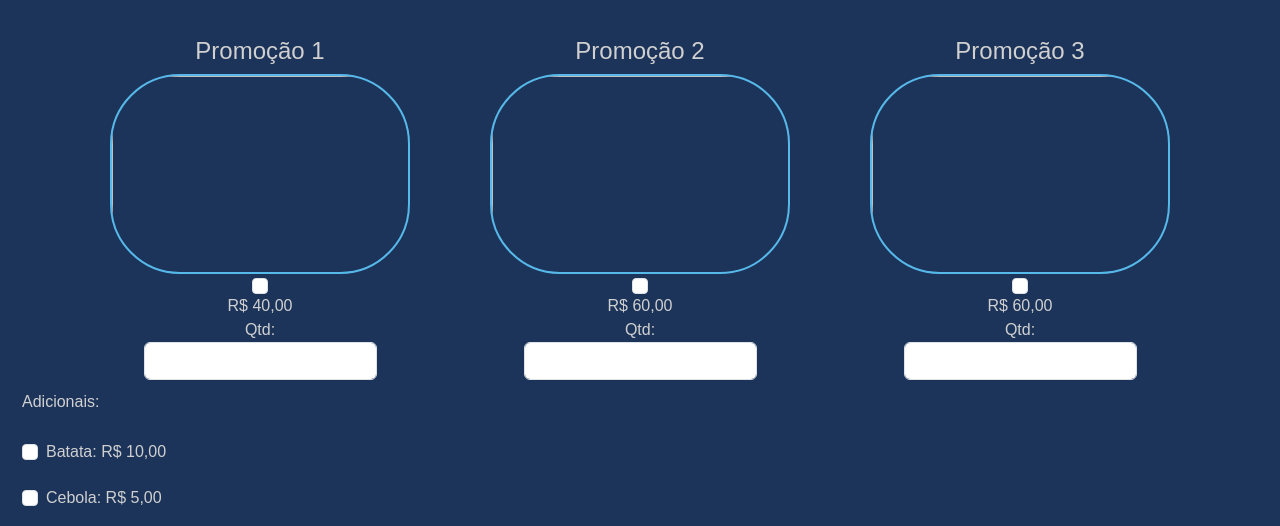
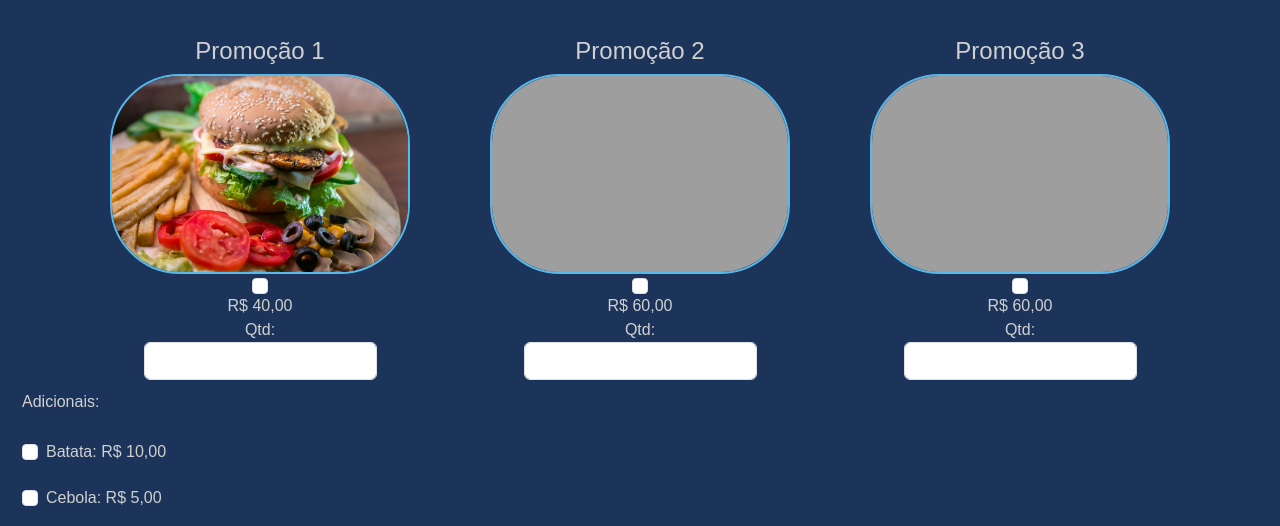
Before and after one commit to matzaldev/Bootstrap-Hamburgueria, a plain HTML site: page index.html in a window 1280 px wide. Shown: the part 274-800 px from the top of the page. Drawn offline with nearby package versions, Linux system fonts and the light colour scheme; the site is published under a folder, as on GitHub Pages, so addresses that start at the root find nothing.

Commit message:
Update index.html
Alterando o caminho das imagens

```diff
--- a/index.html
+++ b/index.html
@@ -42,7 +42,7 @@
                     <div class="row">
                         <div class="col-md-4 promo-titulo text-center">
                             <h4>Promoção 1</h4>
-                            <img src="/imgs/promo-1.jpg" alt="" height="200px" width="300px" class="img-promocao">
+                            <img src="imgs/promo-1.jpg" alt="" height="200px" width="300px" class="img-promocao">
                             <input class="form-check-input" type="checkbox" name="promocao-1" id="promo-1-check" value="40">
                                 <label class="form-check-label" for="promo-1-check">R$ 40,00</label>
                             <div class="form-group">
@@ -52,7 +52,7 @@
                         </div>
                         <div class="col-md-4 promo-titulo text-center">
                             <h4>Promoção 2</h4>
-                            <img src="/imgs/promo-2.jpg" alt="" height="200px" width="300px" class="img-promocao">
+                            <img src="imgs/promo-2.jpg" alt="" height="200px" width="300px" class="img-promocao">
                              <input class="form-check-input" type="checkbox" name="promocao-2" id="promo-2-check" value="60">
                              <label class="form-check-label" for="promo-2-check">R$ 60,00</label>
                             <div class="form-group">
@@ -62,7 +62,7 @@
                         </div>
                         <div class="col-md-4 promo-titulo text-center">
                             <h4>Promoção 3</h4>
-                            <img src="/imgs/promo-3.jpg" alt="" height="200px" width="300px" class="img-promocao">
+                            <img src="imgs/promo-3.jpg" alt="" height="200px" width="300px" class="img-promocao">
                             <input class="form-check-input" type="checkbox" name="promocao-3" id="promo-3-check" value="60">
                             <label class="form-check-label" for="promo-3-check">R$ 60,00</label>
                             <div class="form-group">
```
